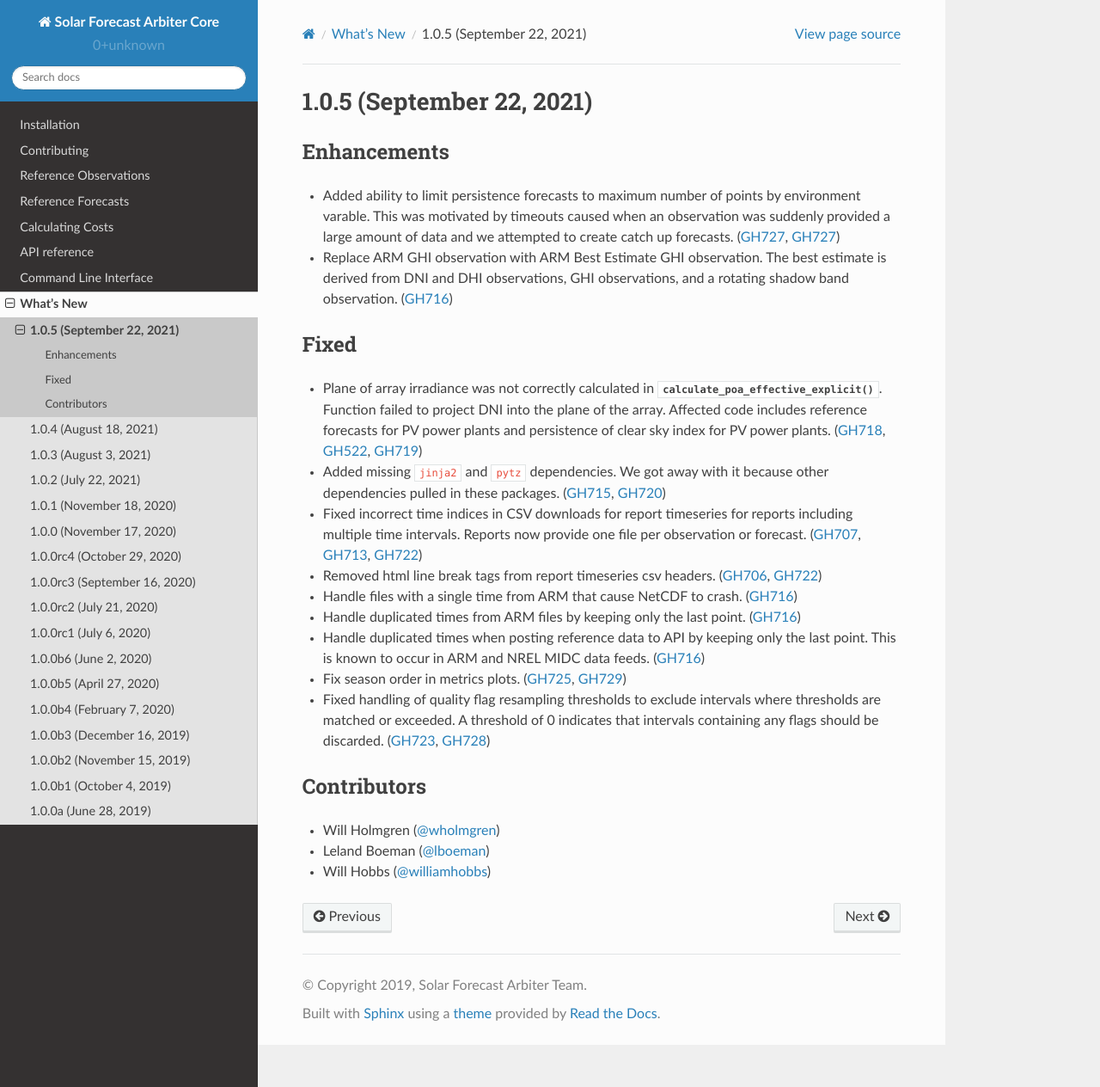
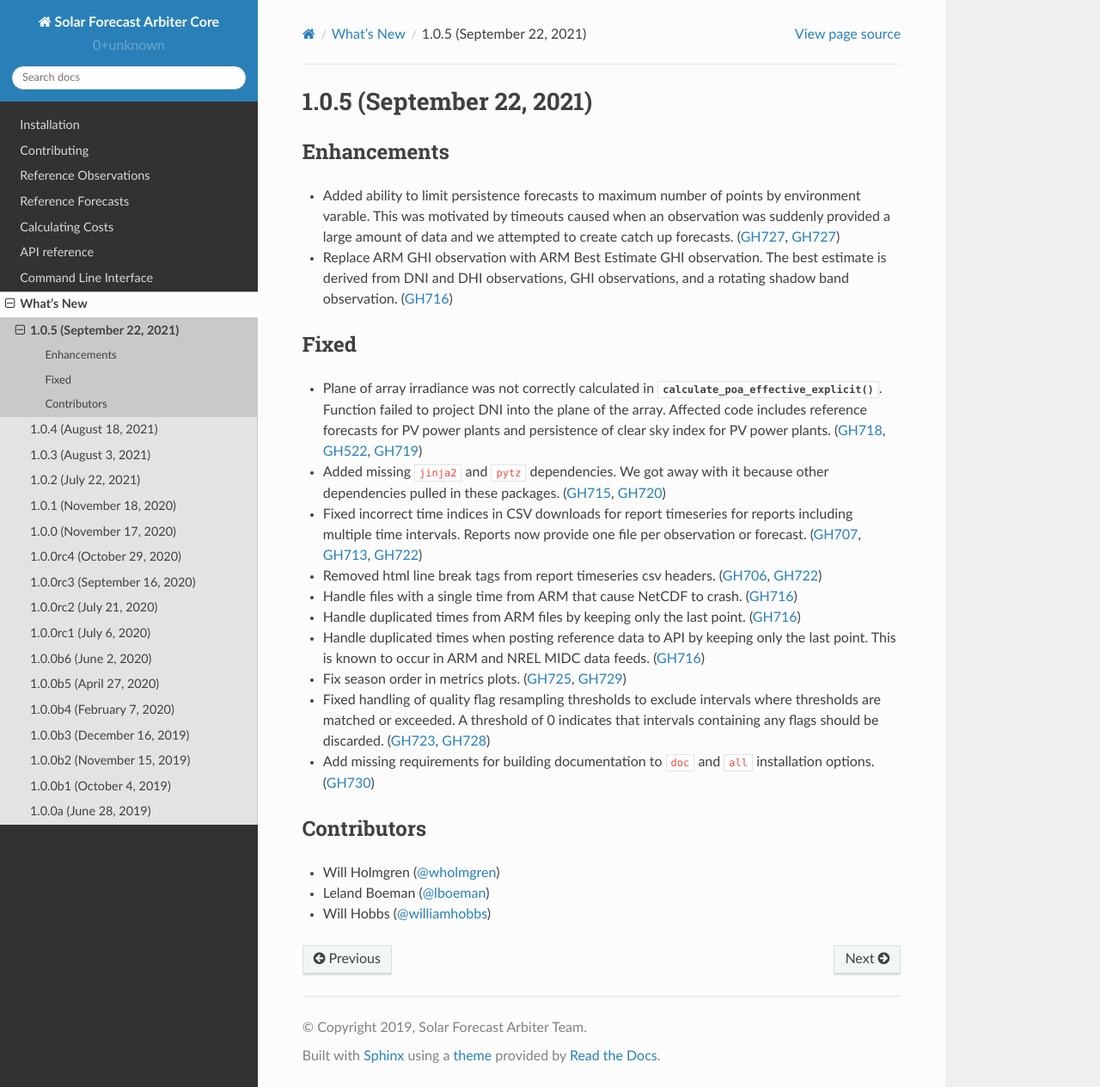
Before and after one commit to SolarArbiter/solarforecastarbiter-core, a Sphinx documentation site: the page built from docs/source/whatsnew/1.0.5.rst, in a window 1280 px wide and 1264 px high. Shown: the whole window at 86% size. Built offline with Sphinx 7.4.7 and the Read the Docs theme 2.0.0, drawn with Linux system fonts in a browser that asks for light colours.

Commit message:
missing doc requirements

```diff
--- a/docs/source/whatsnew/1.0.5.rst
+++ b/docs/source/whatsnew/1.0.5.rst
@@ -43,6 +43,8 @@
 * Fixed handling of quality flag resampling thresholds to exclude intervals
   where thresholds are matched or exceeded. A threshold of 0 indicates that
   intervals containing any flags should be discarded. (:issue:`723`, :pull:`728`)
+* Add missing requirements for building documentation to ``doc`` and ``all``
+  installation options. (:pull:`730`)
 
 Contributors
 ~~~~~~~~~~~~
--- a/setup.py
+++ b/setup.py
@@ -20,7 +20,8 @@
         'plotly>=4.5.0, <5',
         'selenium',
         'jinja2',
-    ]
+    ],
+    'doc': ['sphinx<2.0', 'sphinx_rtd_theme']
 }
 EXTRAS_REQUIRE['all'] = [
     vv for v in EXTRAS_REQUIRE.values() for vv in v]
```
